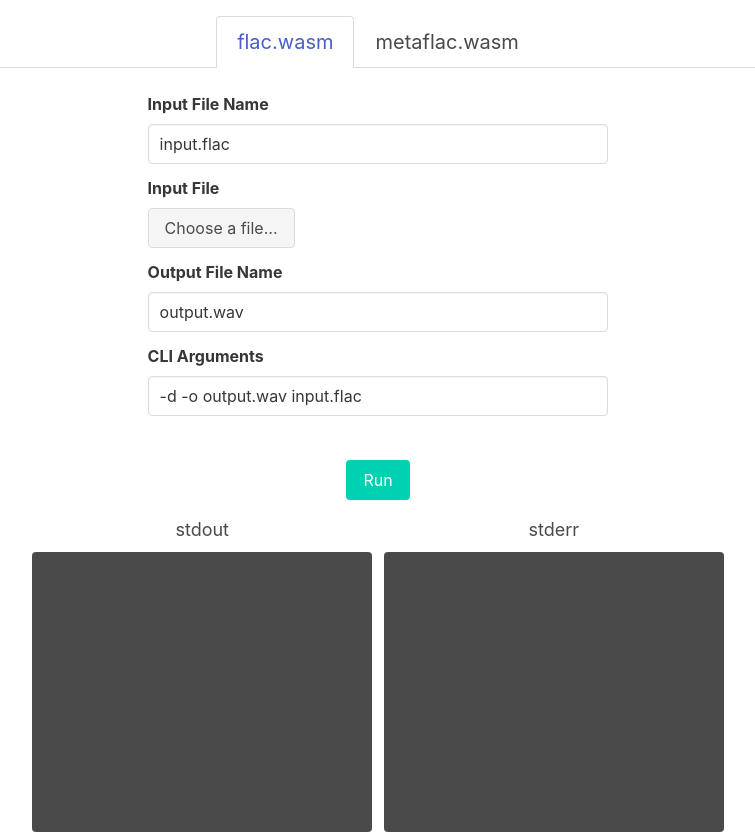
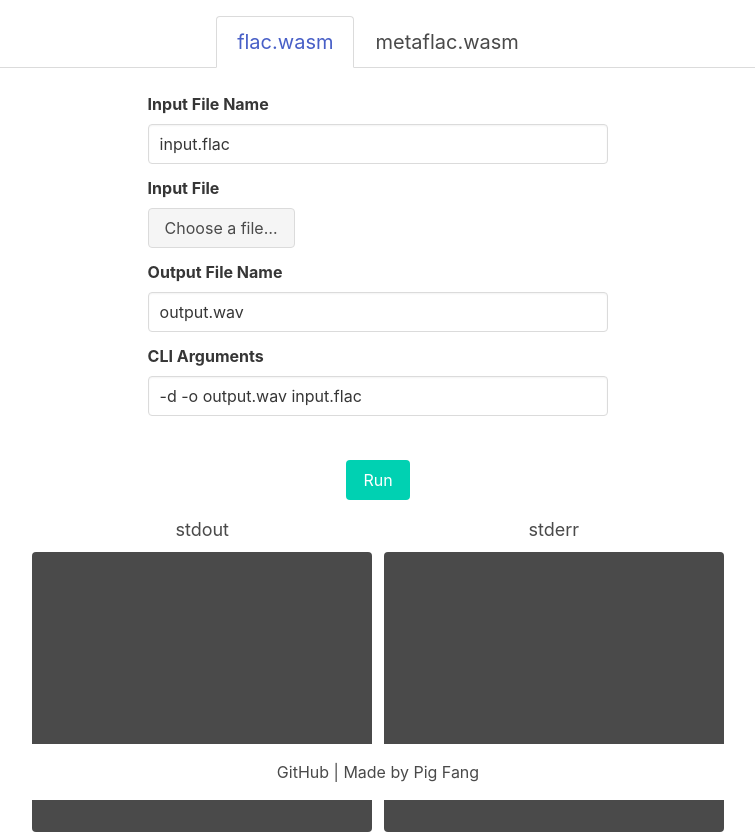
Before and after one commit to g-plane/flac.wasm, a Preact app in the folder demo/: page / in a window 1280 px wide. Shown: the whole page, without its empty margins (262-1017 px from the left). Built offline with nearby package versions, Linux system fonts and the light colour scheme.

Commit message:
add footer

```diff
--- a/demo/src/App.tsx
+++ b/demo/src/App.tsx
@@ -2,6 +2,7 @@ import { useState } from 'preact/hooks'
 import Tabs from './components/Tabs'
 import Flac from './components/Flac'
 import Metaflac from './components/Metaflac'
+import Footer from './components/Footer'
 
 export function App() {
   const [activeTab, setActiveTab] = useState('flac')
@@ -11,6 +12,7 @@ export function App() {
       <Tabs activeTab={activeTab} onTabChange={setActiveTab} />
       {activeTab === 'flac' && <Flac />}
       {activeTab === 'metaflac' && <Metaflac />}
+      <Footer />
     </>
   )
 }
--- /dev/null
+++ b/demo/src/components/Footer.tsx
@@ -0,0 +1,13 @@
+export default function Footer() {
+  return (
+    <footer class="text-center py-4 absolute bottom-0 w-full bg-white">
+      <a href="https://github.com/g-plane/flac.wasm" target="_blank" rel="noopener noreferrer">
+        GitHub
+      </a>{' '}
+      | Made by{' '}
+      <a href="https://github.com/g-plane" target="_blank" rel="noopener noreferrer">
+        Pig Fang
+      </a>
+    </footer>
+  )
+}
```
